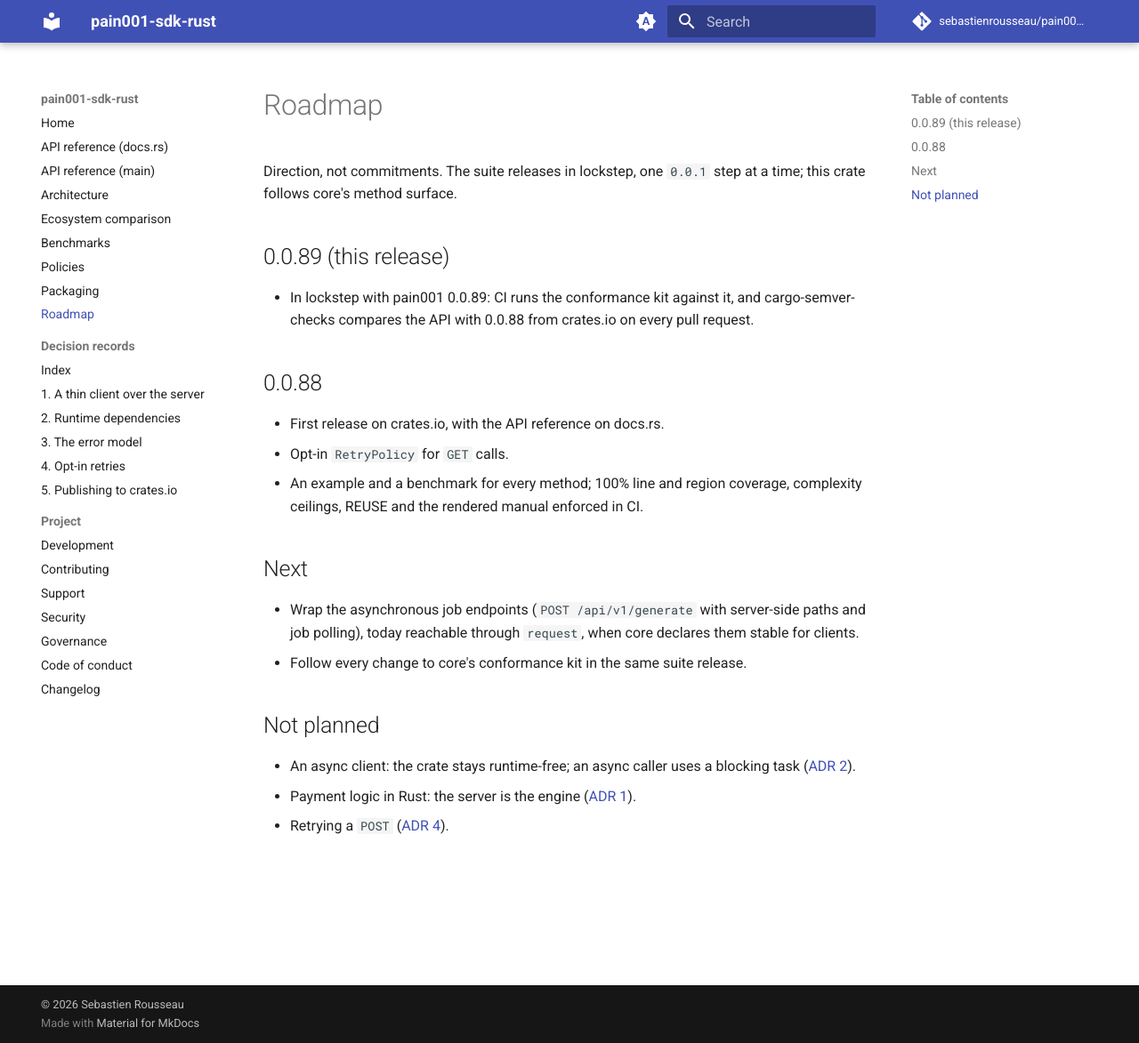
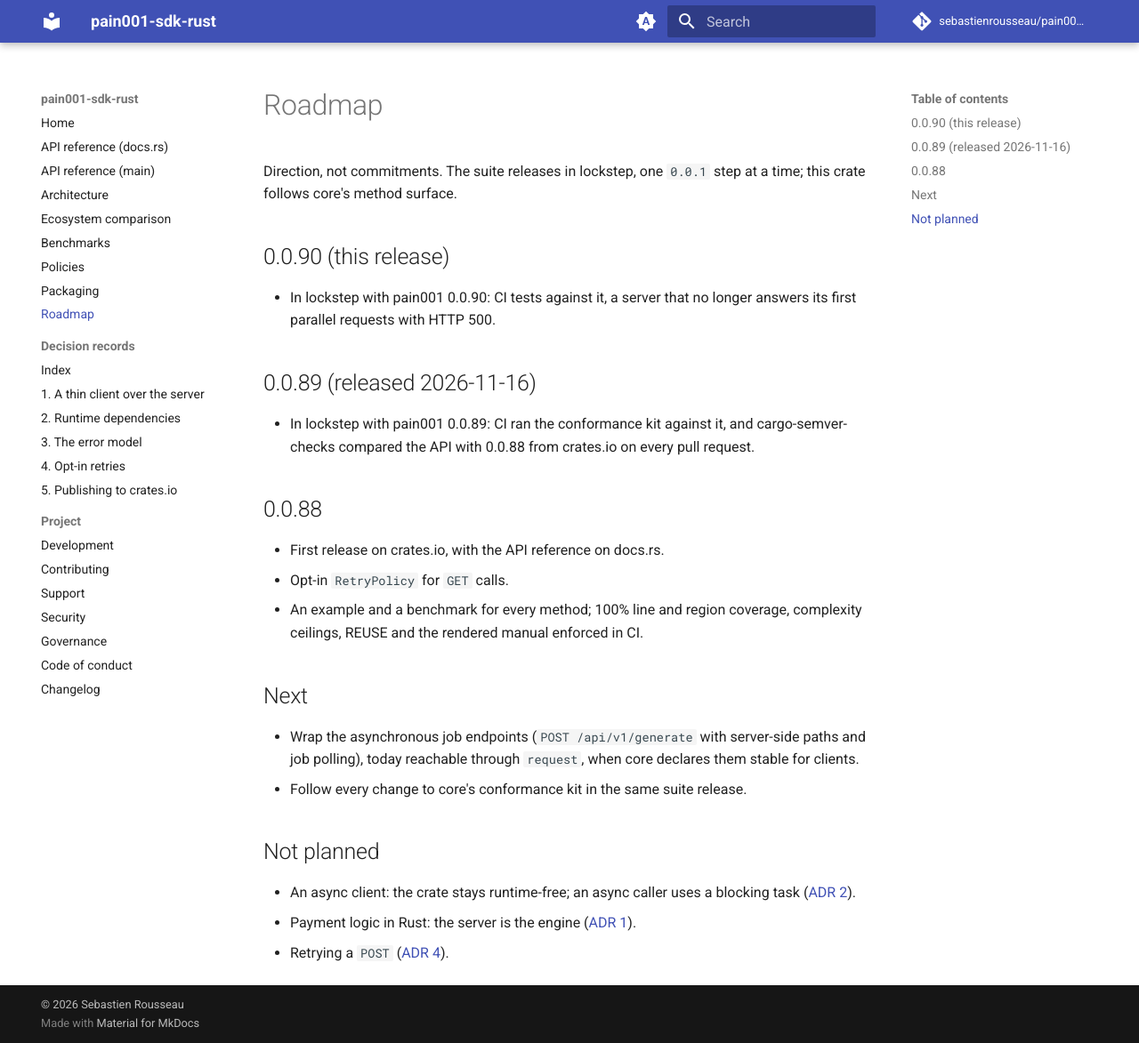
Before and after one commit to sebastienrousseau/pain001-sdk-rust, an MkDocs documentation site: the page built from docs/ROADMAP.md, in a window 1280 px wide and 1173 px high. Shown: the whole window at 89% size. Built offline with MkDocs 1.6.1 and Material for MkDocs 9.7.7, drawn with Linux system fonts in a browser that asks for light colours; comment, search, counter and statistics services are not loaded.

Commit message:
chore: align every version restatement at 0.0.90
The suite's 0.0.90 release covers the whole family, so the crate
version moves with it: Cargo.toml, the root package in both lockfiles,
CITATION.cff, the README and manual install snippets, the bug report's
SDK placeholder, the KEYS.asc verify-tag example and the packaging
guide's download and verify commands.

The SECURITY.md and SUPPORT.md tables show 0.0.90 as current and
0.0.89, released today, as the prior row. The roadmap gains a 0.0.90
section and records 0.0.89 as released 2026-11-16. The CHANGELOG opens
an Unreleased section for the work.

The lockfile changes are the root package's own version line only; no
dependency moved. The server pin moves in the next commit. Verified:
scripts/verify-release-versions reports every restatement at 0.0.90.

Assisted-by: Claude Code:claude-opus-5-5
Co-Authored-By: Claude Opus 5.5 <noreply@anthropic.com>
Signed-off-by: Sebastien Rousseau <sebastienrousseau@users.noreply.github.com>

```diff
--- a/Cargo.toml
+++ b/Cargo.toml
@@ -1,7 +1,7 @@
 # SPDX-License-Identifier: Apache-2.0 OR MIT
 [package]
 name = "pain001-sdk"
-version = "0.0.89"
+version = "0.0.90"
 edition = "2021"
 rust-version = "1.85"
 description = "Typed blocking client for the pain001 REST API (ISO 20022 pain.001 and pain.008)"
--- a/docs/ROADMAP.md
+++ b/docs/ROADMAP.md
@@ -5,10 +5,15 @@
 Direction, not commitments. The suite releases in lockstep, one `0.0.1`
 step at a time; this crate follows core's method surface.
 
-## 0.0.89 (this release)
+## 0.0.90 (this release)
 
-- In lockstep with pain001 0.0.89: CI runs the conformance kit against
-  it, and cargo-semver-checks compares the API with 0.0.88 from
+- In lockstep with pain001 0.0.90: CI tests against it, a server that
+  no longer answers its first parallel requests with HTTP 500.
+
+## 0.0.89 (released 2026-11-16)
+
+- In lockstep with pain001 0.0.89: CI ran the conformance kit against
+  it, and cargo-semver-checks compared the API with 0.0.88 from
   crates.io on every pull request.
 
 ## 0.0.88
```
Also changed, not shown: CHANGELOG.md (+9 -0 lines), README.md (+1 -1 lines), SECURITY.md (+2 -2 lines), SUPPORT.md (+2 -2 lines), docs/index.md (+1 -1 lines), docs/packaging.md (+5 -5 lines), 5 other files.
